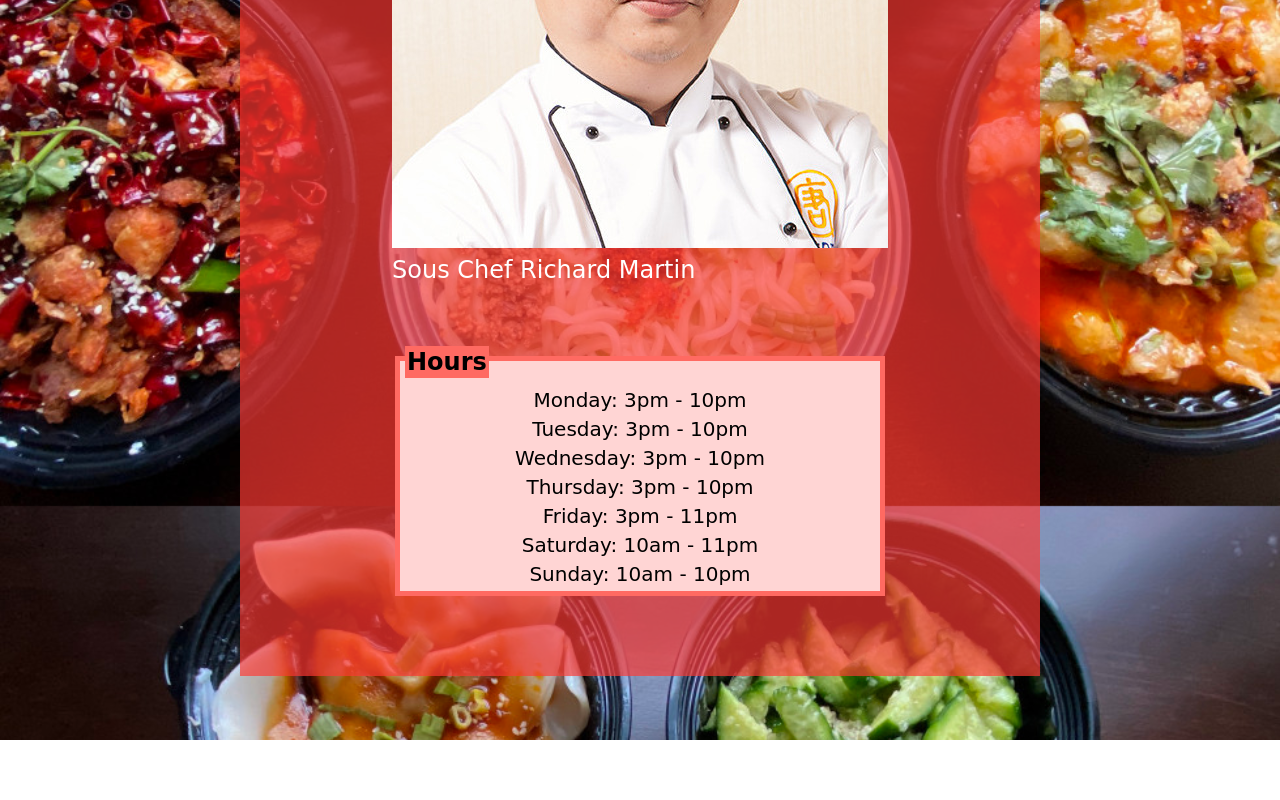
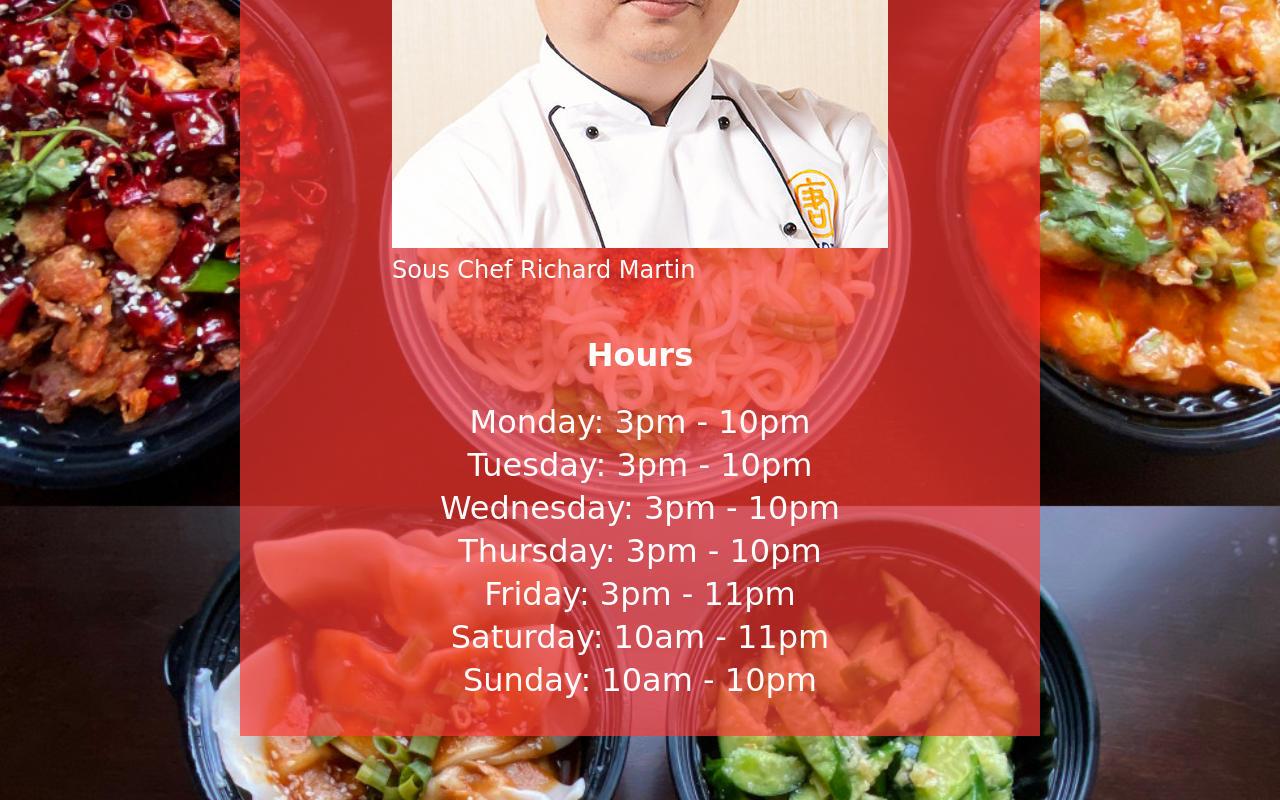
Before and after one commit to RichardZhangCS/restaurant-page, a website built with webpack: page dist/index.html in a window 1280 px wide. Shown: the part 1414-2214 px from the top of the page. Before the commit the page ends 2154 px from the top, so only its background shows below. Built offline with Linux system fonts and the light colour scheme.

Commit message:
Made the display of hours cleaner and more refined

```diff
--- a/src/homepageloader.js
+++ b/src/homepageloader.js
@@ -17,7 +17,6 @@ function loadHomePage() {
 
 
     const hoursBox = document.createElement('div');
-    hoursBox.classList.add('info-box');
 
     const hoursTitle = document.createElement('h2');
     hoursTitle.textContent = 'Hours';
--- a/src/style.css
+++ b/src/style.css
@@ -89,10 +89,10 @@ header {
 
 p.hour-line {
     margin: 5px;
-    font-size: 1.25em;
+    font-size: 2em;
     font-family: "Montserrat", cursive;
     text-align: center;
-    color: black;
+    color: white;
 }
 
 .hours-text {
@@ -106,12 +106,9 @@ h1 {
 }
 
 h2 {
-    margin-top: -15px;
-    margin-left: 5px;
-    margin-bottom: 5px;
-    display:inline-block;
-    background-color: var(--red-1);
-    color: black;
+    font-size: 2em;
+    text-align: center;
+    color: white;
     padding: 2px;
     font-family: "Montserrat", cursive;
 }
```
Also changed, not shown: dist/main.js.
